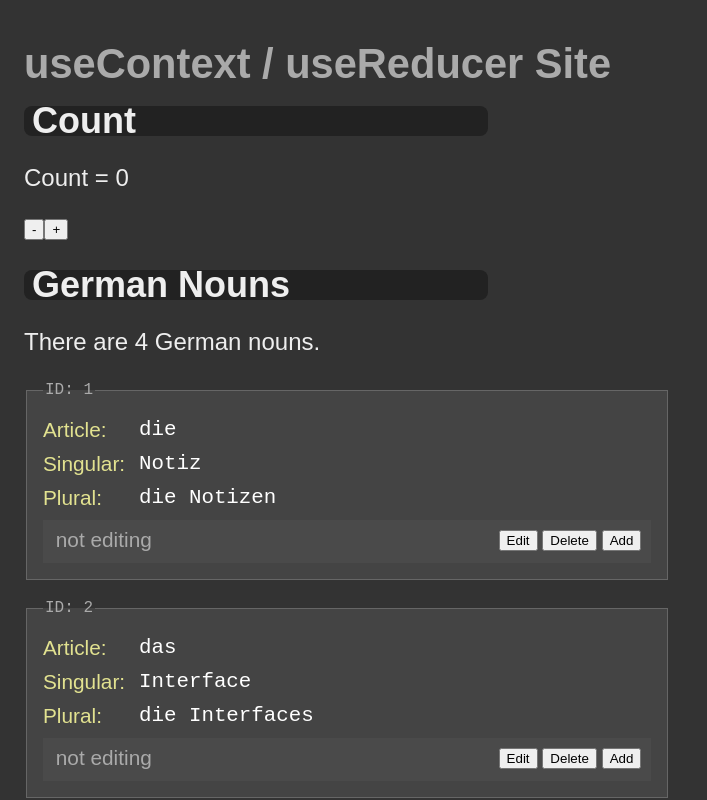
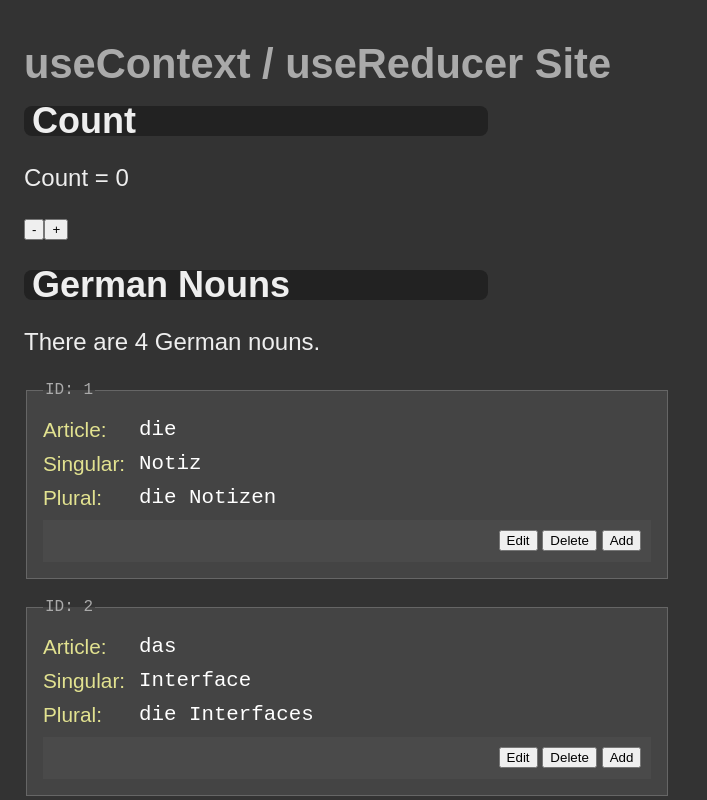
Before and after one commit to edwardtanguay/ej3-reducer-context, a React (Vite) app: page / in a window 1280 px wide. Shown: the top 800 px of the page, without its empty margins (0-707 px from the left). Built offline with nearby package versions, Linux system fonts and the light colour scheme; data requests are answered from the project's data file.

Commit message:
test message out

```diff
--- a/src/App.jsx
+++ b/src/App.jsx
@@ -38,11 +38,6 @@ function App() {
                             <div className="buttonRow">
                                 <div className="message">
                                     {item.message}
-                                    {item.isEditing ? (
-                                        <div>EDITING</div>
-                                    ) : (
-                                        <div>not editing</div>
-                                    )}
                                 </div>
                                 <div className="buttonArea">
                                     <button
```
